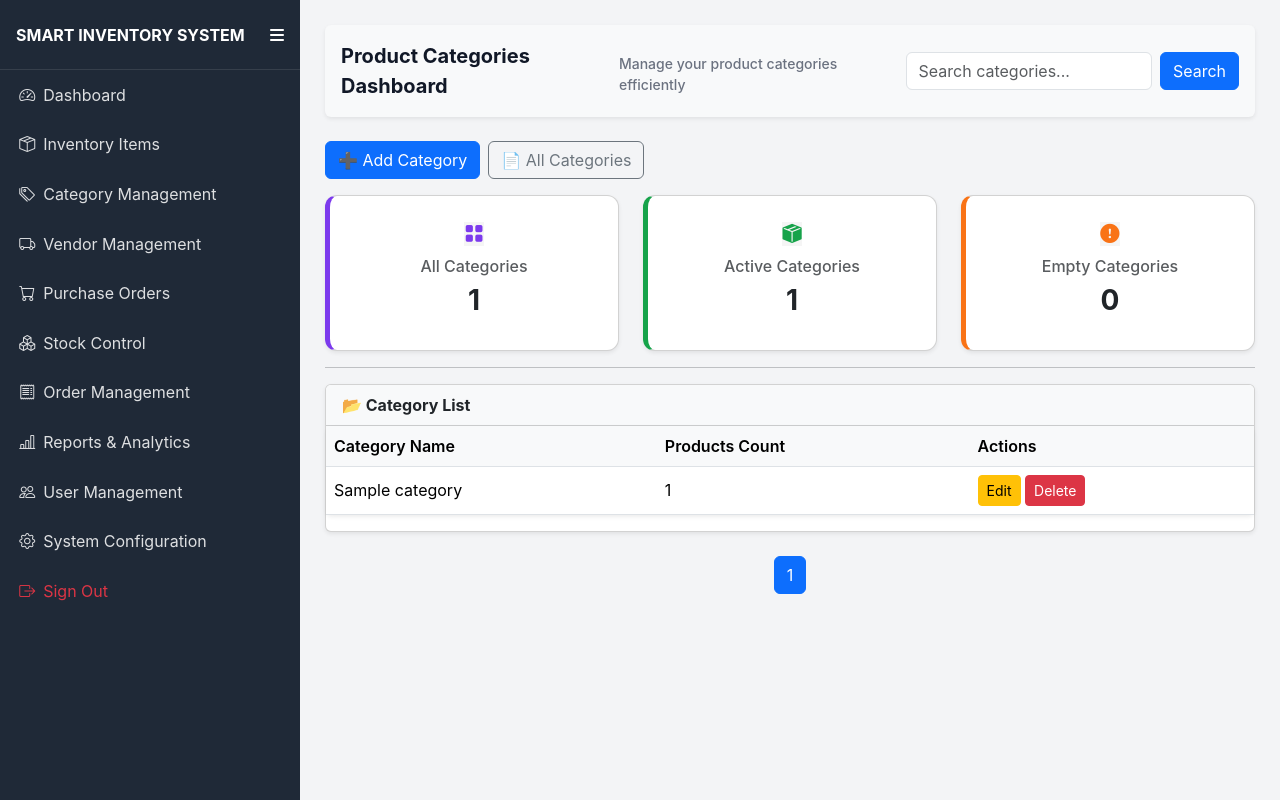
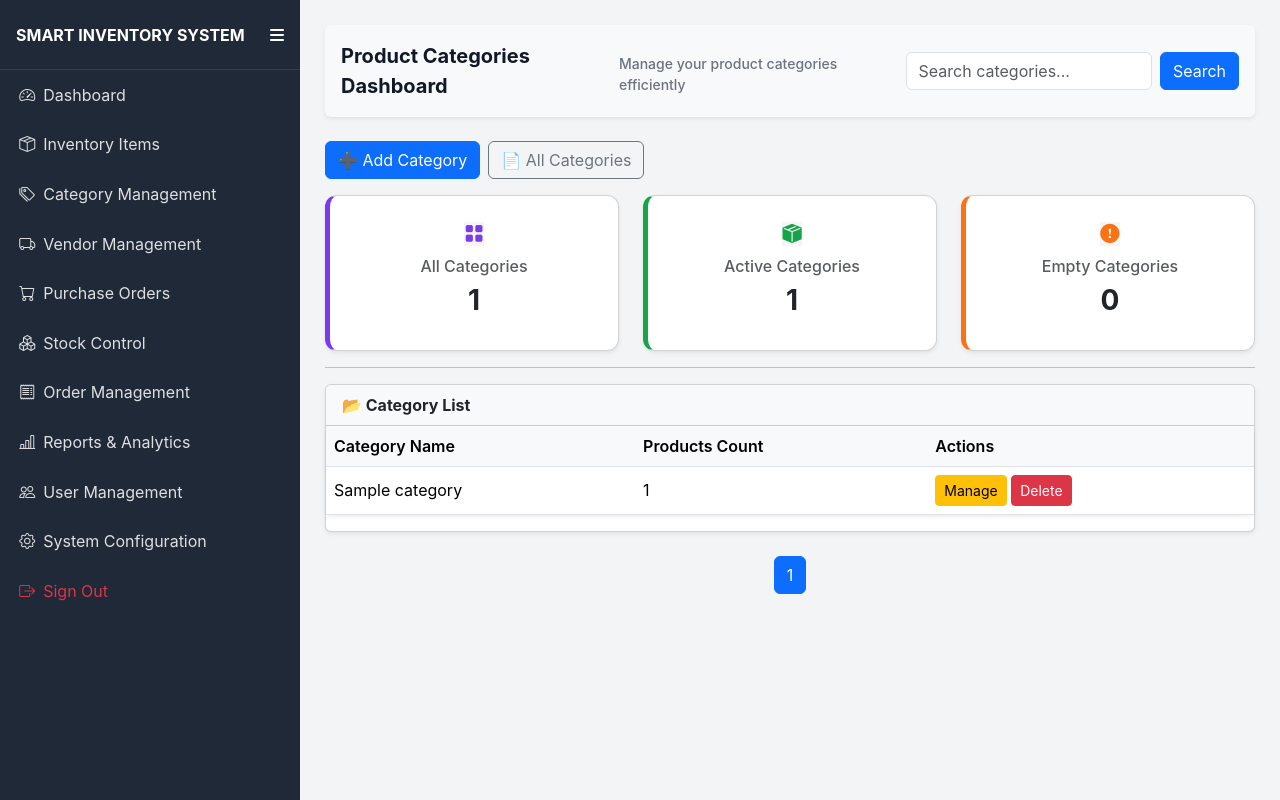
Before and after one commit to MahiKalavadia/inventory-management-system, a Django app: page /inventory/categories/dashboard/ in a window 1280 px wide. Run offline with Django 5.2, Linux system fonts and the light colour scheme; a user stored in the database is signed in; tables that the repository leaves empty hold one stand-in row (values such as "Sample post"); data that the repository does not hold is empty.

Commit message:
Changed the name for how they look on screen

```diff
--- a/templates/dashboards/category_dashboard.html
+++ b/templates/dashboards/category_dashboard.html
@@ -10,7 +10,6 @@
 .table tbody tr:hover {
     background-color: #f1f3f5;
     }
-
 </style>
 <div class="dashboard-header mb-4 d-flex justify-content-between align-items-center p-3 bg-light rounded shadow-sm">
     <div class="page-title fw-bold fs-5">
@@ -93,12 +92,12 @@
             <td>{{ category.product_count }}</td>
             <td>
                 {% if request.user.is_superuser  %}
-            <a href="{% url 'update_category' category.id %}" class="btn btn-sm btn-warning">Edit</a>
+            <a href="{% url 'update_category' category.id %}" class="btn btn-sm btn-warning">Manage</a>
             <a href="{% url 'delete_category' category.id %}" class="btn btn-sm btn-danger">Delete</a>
             {% elif request.user.groups.first.name == "Manager" %}
-            <a href="{% url 'update_category' category.id %}" class="btn btn-sm btn-warning">Edit</a>
+            <a href="{% url 'update_category' category.id %}" class="btn btn-sm btn-warning">Manage</a>
             {% else %}
-            View Only
+            Read-Only Access
          {% endif %}
             </td>
         </tr>
```
